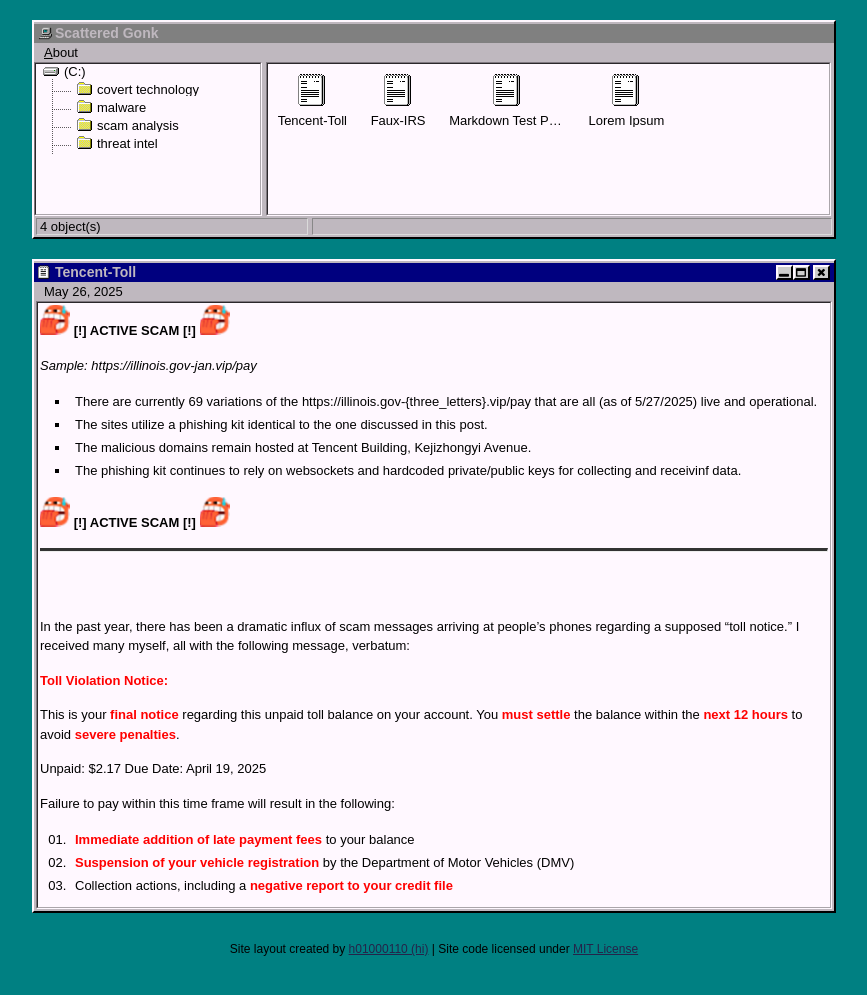
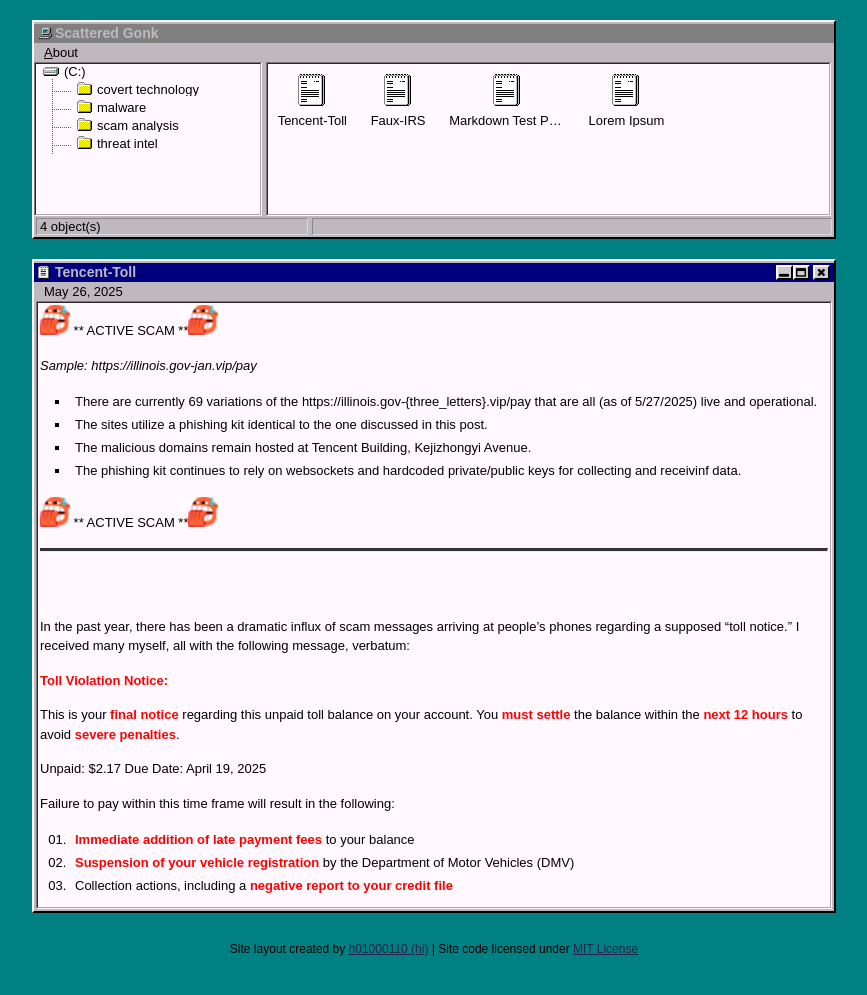
Before and after one commit to scattered-gonk/scattered-gonk.github.io, a Jekyll site: the page built from _posts/2025-26-05-Tencent-Toll.md, in a window 1280 px wide. Shown: the top 995 px of the page, without its empty margins (206-1073 px from the left). Built offline with Jekyll 4.4.1, drawn with Linux system fonts in a browser that asks for light colours.

Commit message:
Updated posts

```diff
--- a/_posts/2025-26-05-Tencent-Toll.md
+++ b/_posts/2025-26-05-Tencent-Toll.md
@@ -7,7 +7,7 @@
 tags: scam-analysis
 ---
 
-<img src="/assets/nail_bite.ico" width="30" height="30"> **[!] ACTIVE SCAM [!]** <img src="/assets/nail_bite.ico" width="30" height="30">
+<img src="/assets/nail_bite.ico" width="30" height="30"> **  ACTIVE SCAM  **<img src="/assets/nail_bite.ico" width="30" height="30">
 
 *Sample: https://illinois.gov-jan.vip/pay*
 * There are currently 69 variations of the https://illinois.gov-{three_letters}.vip/pay that are all (as of 5/27/2025) live and operational.
@@ -15,7 +15,7 @@
 * The malicious domains remain hosted at Tencent Building, Kejizhongyi Avenue.
 * The phishing kit continues to rely on websockets and hardcoded private/public keys for collecting and receivinf data.
 
-<img src="/assets/nail_bite.ico" width="30" height="30"> **[!] ACTIVE SCAM [!]** <img src="/assets/nail_bite.ico" width="30" height="30">
+<img src="/assets/nail_bite.ico" width="30" height="30"> **  ACTIVE SCAM  **<img src="/assets/nail_bite.ico" width="30" height="30">
 <hr />
 <br>
 <br>
```
